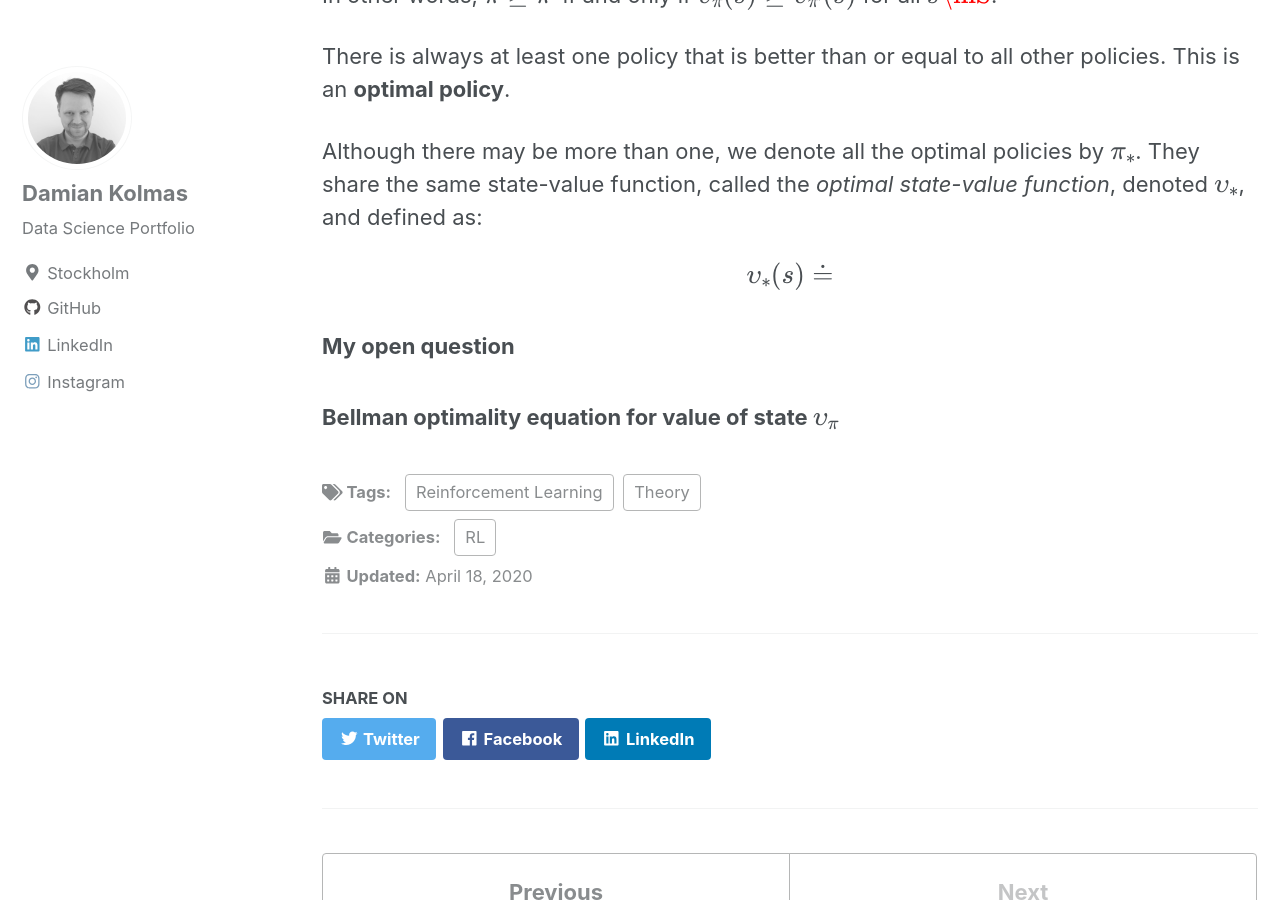
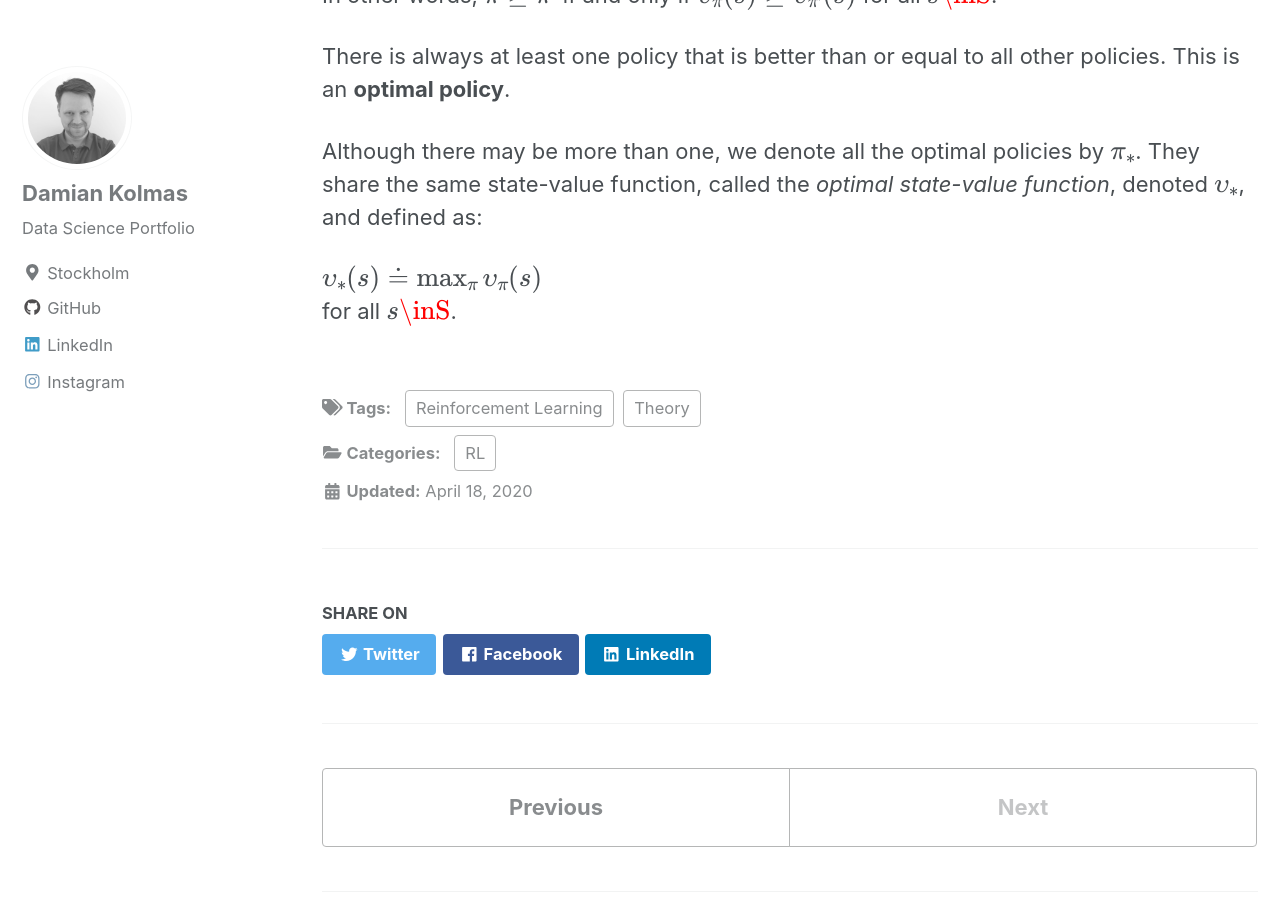
Before and after one commit to DKolmas/DKolmas.github.io, a Jekyll site: the page built from _posts/2020-04-18-Bellman-Optimality-Equations.md, in a window 1280 px wide and 900 px high, scrolled down 827 px. Built offline with Jekyll 4.4.1, drawn with Linux system fonts in a browser that asks for light colours; cached includes are drawn as plain includes; formulas are drawn with MathJax 3.

Commit message:
editing post

```diff
--- a/_posts/2020-04-18-Bellman-Optimality-Equations.md
+++ b/_posts/2020-04-18-Bellman-Optimality-Equations.md
@@ -24,10 +24,5 @@ There is always at least one policy that is better than or equal to all other po
 
 Although there may be more than one, we denote all the optimal policies by $$\pi_{*}$$. They share the same state-value function, called the *optimal state-value function*, denoted $$\upsilon_{*}$$, and defined as:
 
-$$\upsilon_{*}(s) \doteq $$
-
-### My open question
-
-
-
-### Bellman optimality equation for value of state $$\upsilon_{\pi}$$
+$$\upsilon_{*}(s) \doteq \max_{\pi}\upsilon_{\pi}(s)$$
+for all $$s\inS$$.
```
